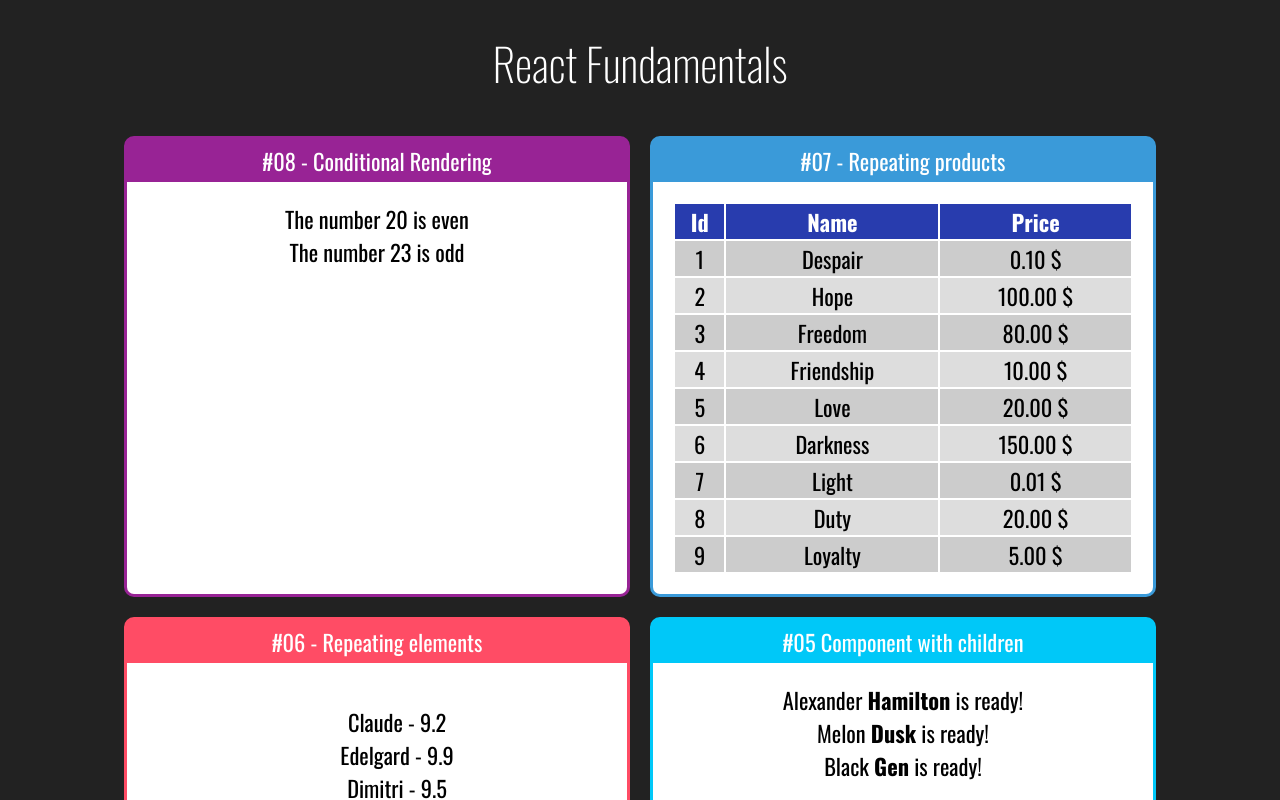
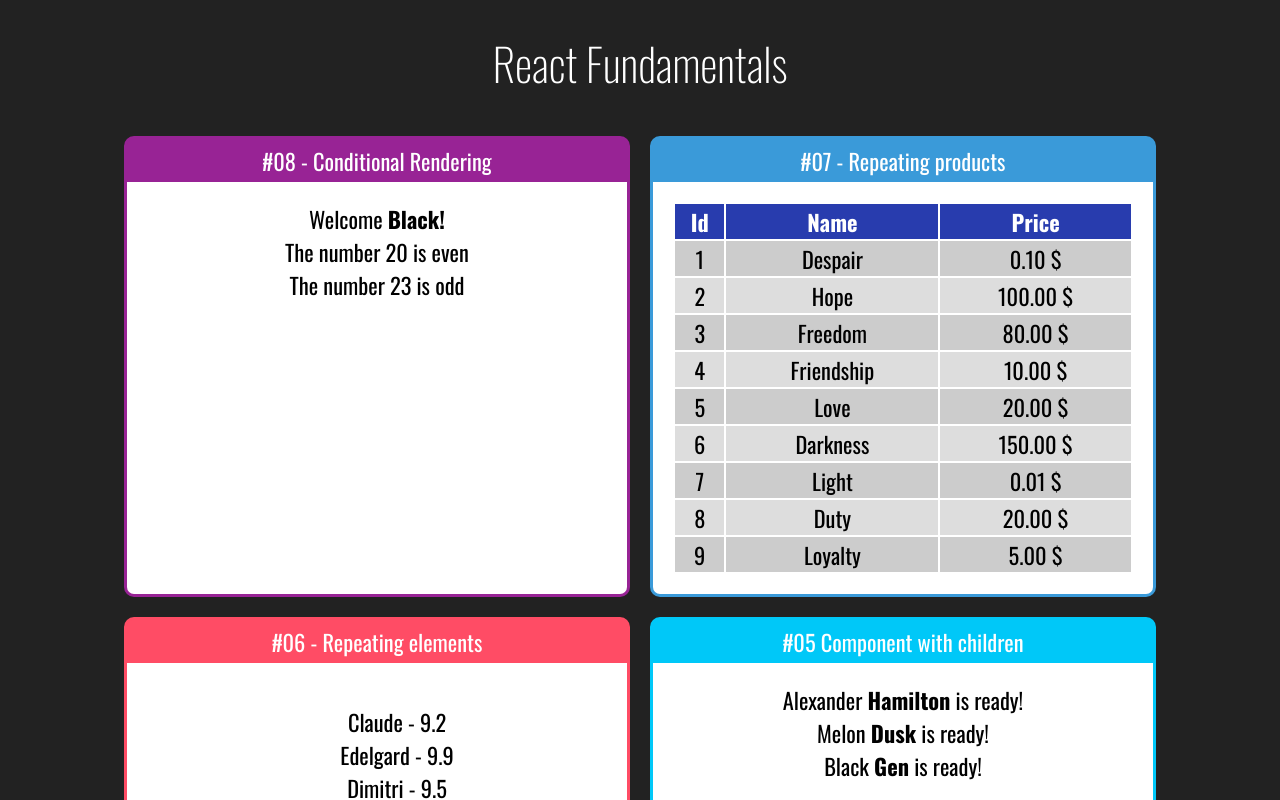
Before and after one commit to black-dev-x/react-foundations-coder, a React (Create React App) app: page / in a window 1280 px wide. Shown: the top 800 px of the page. Built offline with nearby package versions, Linux system fonts and the light colour scheme.

Commit message:
If component

```diff
--- a/src/App.jsx
+++ b/src/App.jsx
@@ -10,12 +10,20 @@ import FamilyMember from './components/basics/FamilyMember'
 import StudentList from './components/repeat/StudentList'
 import ProductTable from './components/repeat/ProductTable'
 import EvenOrOdd from './components/conditionals/EvenOrOdd'
+import If from './components/conditionals/If'
+import UserInfo from './components/conditionals/UserInfo'
+
+const user = {
+  name: 'Black'
+}
 
 const App = _ => (
   <div className='App'>
     <h1>React Fundamentals</h1>
     <section className='exercises'>
       <Card title='#08 - Conditional Rendering' color='#982395'>
+        <UserInfo />
+        <UserInfo user={user} />
         <EvenOrOdd number={20} />
         <EvenOrOdd number={23} />
       </Card>
--- /dev/null
+++ b/src/components/conditionals/If.jsx
@@ -0,0 +1,5 @@
+import React from 'react'
+
+const If = props => <div>{props.test && props.children}</div>
+
+export default If
--- /dev/null
+++ b/src/components/conditionals/UserInfo.jsx
@@ -0,0 +1,15 @@
+import React from 'react'
+import If from './If'
+
+const UserInfo = props => {
+  const user = props.user || {}
+  return (
+    <If test={user.name}>
+      <div>
+        Welcome <strong>{user.name}!</strong>
+      </div>
+    </If>
+  )
+}
+
+export default UserInfo
```
